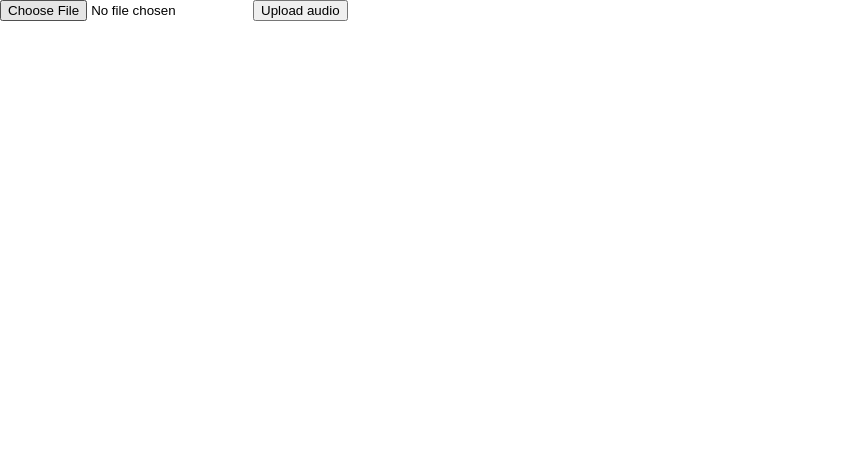
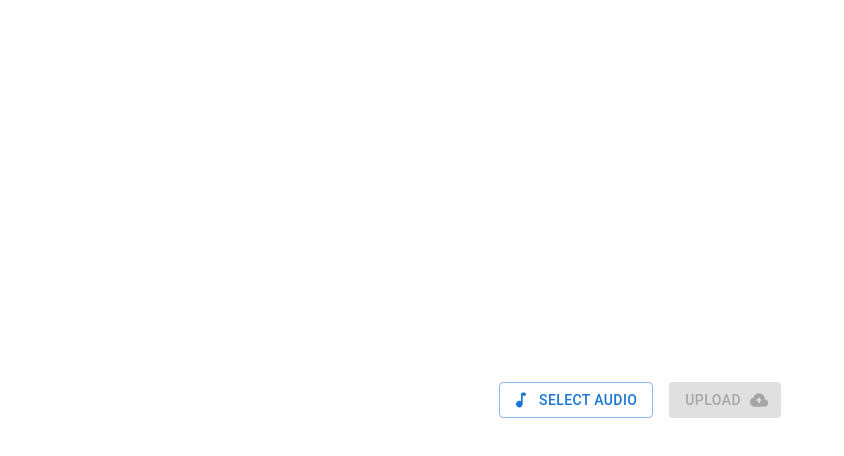
Before and after one commit to Rocker2102/frontend-task-react, a React (Create React App) app in the folder frontend-react/: page / in a window 1280 px wide. Shown: the top 456 px of the page, without its empty margins (0-844 px from the left). Built offline with nearby package versions, Linux system fonts and the light colour scheme.

Commit message:
Add material-ui to UploadButton component, UX improvements

```diff
--- a/frontend-react/src/components/UploadButton.jsx
+++ b/frontend-react/src/components/UploadButton.jsx
@@ -1,4 +1,9 @@
 import React from 'react';
+import Box from '@mui/material/Box';
+import Stack from '@mui/material/Stack';
+import Button from '@mui/material/Button';
+import AudioIcon from '@mui/icons-material/AudiotrackRounded';
+import BackupIcon from '@mui/icons-material/BackupRounded';
 import { withRouter } from 'react-router';
 
 class UploadButton extends React.Component {
@@ -13,12 +18,14 @@ class UploadButton extends React.Component {
     handleFile = (e) => {
         this.setState({
             ...this.state,
-            file: e.target.files[0]
+            file: e.target.files[0] ?? null
         });
     }
 
     onSubmit = (e) => {
         e.preventDefault();
+
+        if (! this.state.file) { return }
 
         this.props.setFileName(this.state.file.name);
         this.props.setAudioFile(this.state.file);
@@ -28,12 +35,34 @@ class UploadButton extends React.Component {
 
     render () {
         return (
-            <div>
-                <form onSubmit={this.onSubmit} style={{ marginBottom: '5px' }}>
-                    <input type="file" onChange={this.handleFile} />
-                    <button type="submit">Upload audio</button>
+            <Box sx={{
+                display: 'flex',
+                minHeight: '100vh',
+                alignItems: 'center',
+                justifyContent: 'center'
+             }}>
+                <form onSubmit={this.onSubmit}>
+                    <Stack direction="row" alignItems="center" spacing={2}>
+                        <label htmlFor="contained-button-file">
+                            <input accept=".mp3, .wav, .aac, .wma, .m4a"
+                                id="contained-button-file" type="file"
+                                style={{ display: 'none' }}
+                                onChange={this.handleFile}
+                            />
+                            <Button variant="outlined" component="span" startIcon={<AudioIcon />}>
+                                Select Audio
+                            </Button>
+                        </label>
+                        <Button type="submit" component="button" variant="contained"
+                            color="success"
+                            endIcon={<BackupIcon />}
+                            disabled={this.state.file === null ? true : false}
+                        >
+                            Upload
+                        </Button>
+                    </Stack>
                 </form>
-            </div>
+            </Box>
         );
     }
 }
```
